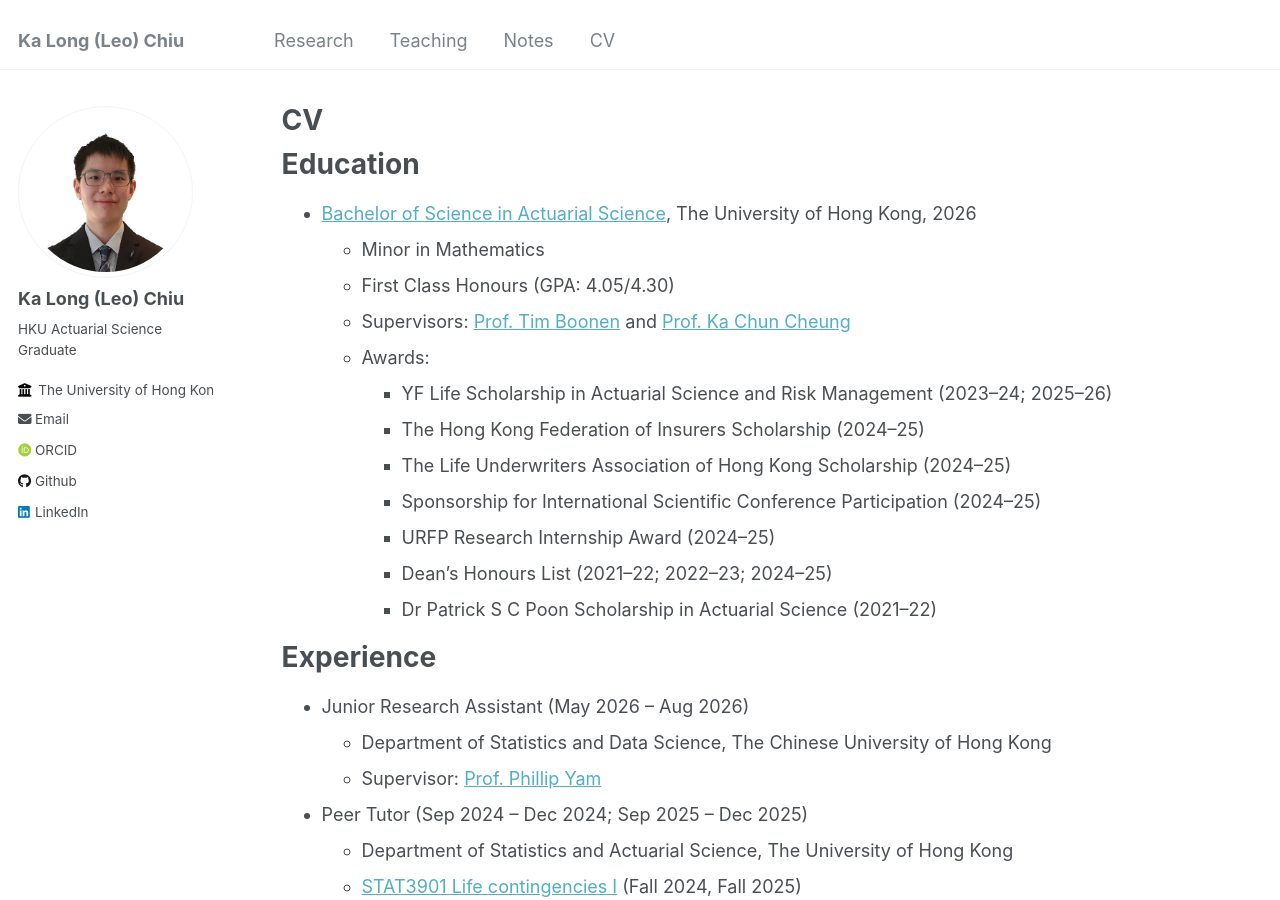
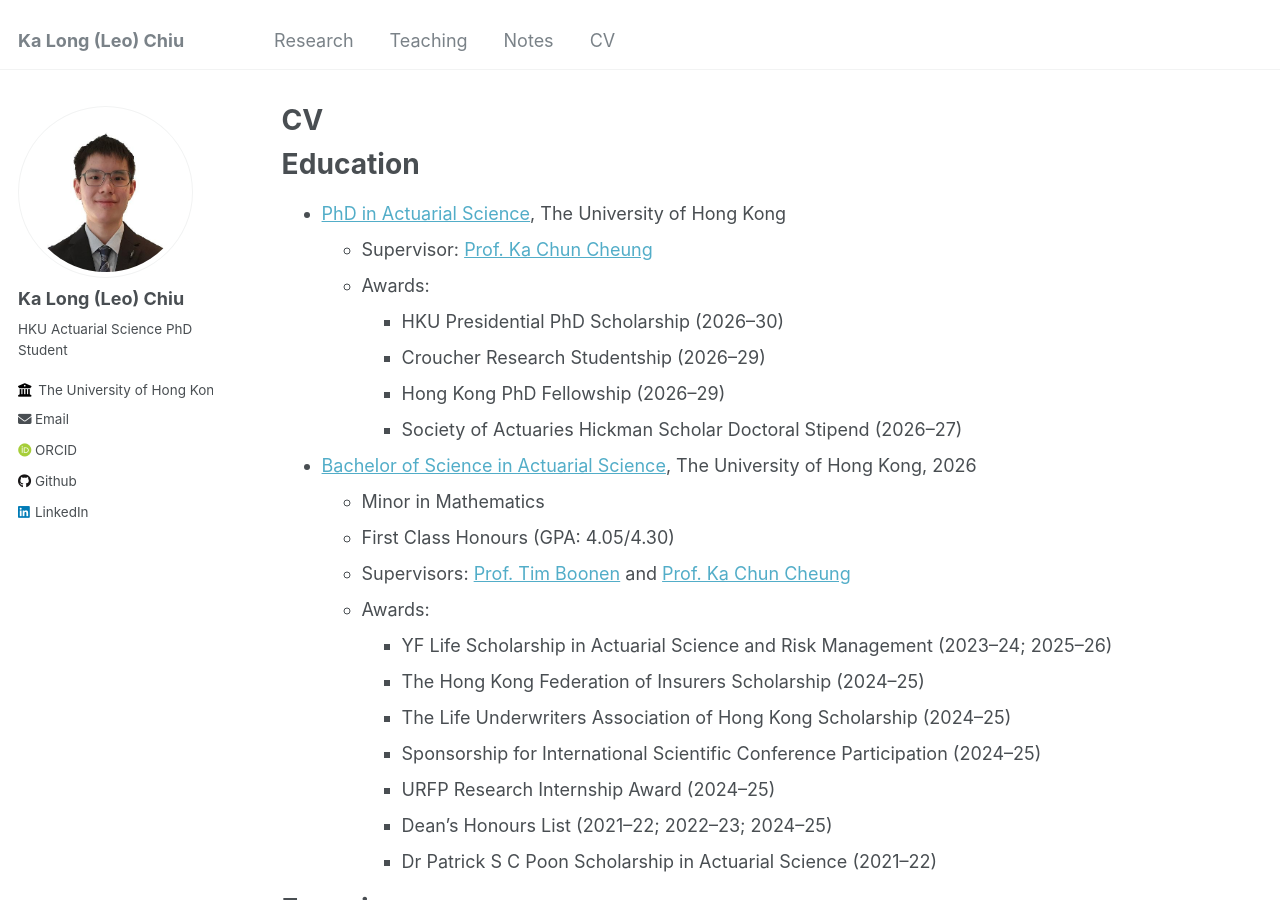
Before and after one commit to leochiukl/leochiukl.github.io, a Jekyll site: the page built from _pages/cv.md, in a window 1280 px wide and 900 px high. Built offline with Jekyll 4.4.1, drawn with Linux system fonts in a browser that asks for light colours; some web fonts are replaced.

Commit message:
Update for PhD info

```diff
--- a/_config.yml
+++ b/_config.yml
@@ -24,7 +24,7 @@ author:
   avatar           : "personal-photo.jpg"
   name             : "Ka Long (Leo) Chiu"
   pronouns         : # example: "she/her"
-  bio              : "HKU Actuarial Science Graduate"
+  bio              : "HKU Actuarial Science PhD Student"
   location         :
   employer         : "The University of Hong Kong"
   uri              : # URL
--- a/_pages/cv.md
+++ b/_pages/cv.md
@@ -10,7 +10,14 @@ redirect_from:
 {% include base_path %}
 
 # Education
-* [Bachelor of Science in Actuarial Science](https://saasweb.hku.hk/programme/as.php), The University of Hong Kong, 2026
+* [PhD in Actuarial Science](https://saasweb.hku.hk/programme/rpg/mphil-phd), The University of Hong Kong
+  * Supervisor: [Prof. Ka Chun Cheung](https://saasresearch.hku.hk/~kccg/)
+  * Awards:
+    * HKU Presidential PhD Scholarship (2026--30)
+    * Croucher Research Studentship (2026--29)
+    * Hong Kong PhD Fellowship (2026--29)
+    * Society of Actuaries Hickman Scholar Doctoral Stipend (2026--27)
+* [Bachelor of Science in Actuarial Science](https://saasweb.hku.hk/programme/ug/bsc_actuarsc), The University of Hong Kong, 2026
   * Minor in Mathematics
   * First Class Honours (GPA: 4.05/4.30)
   * Supervisors: [Prof. Tim Boonen](https://saasresearch.hku.hk/~tjboonen/) and [Prof. Ka Chun Cheung](https://saasresearch.hku.hk/~kccg/)
```
Also changed, not shown: _pages/about.md (+2 -2 lines), _pages/teaching.md (+1 -1 lines), 1 other file.
